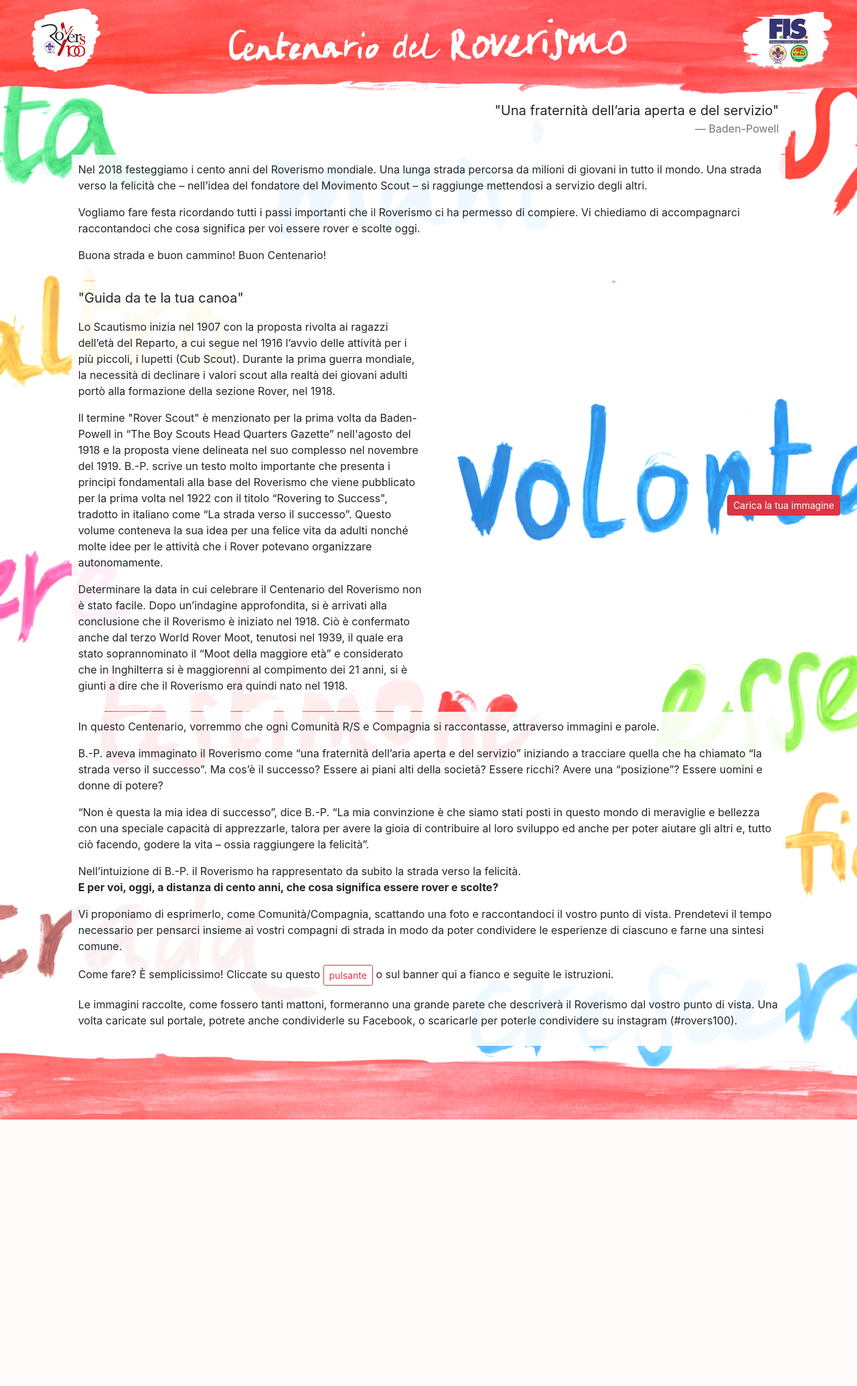
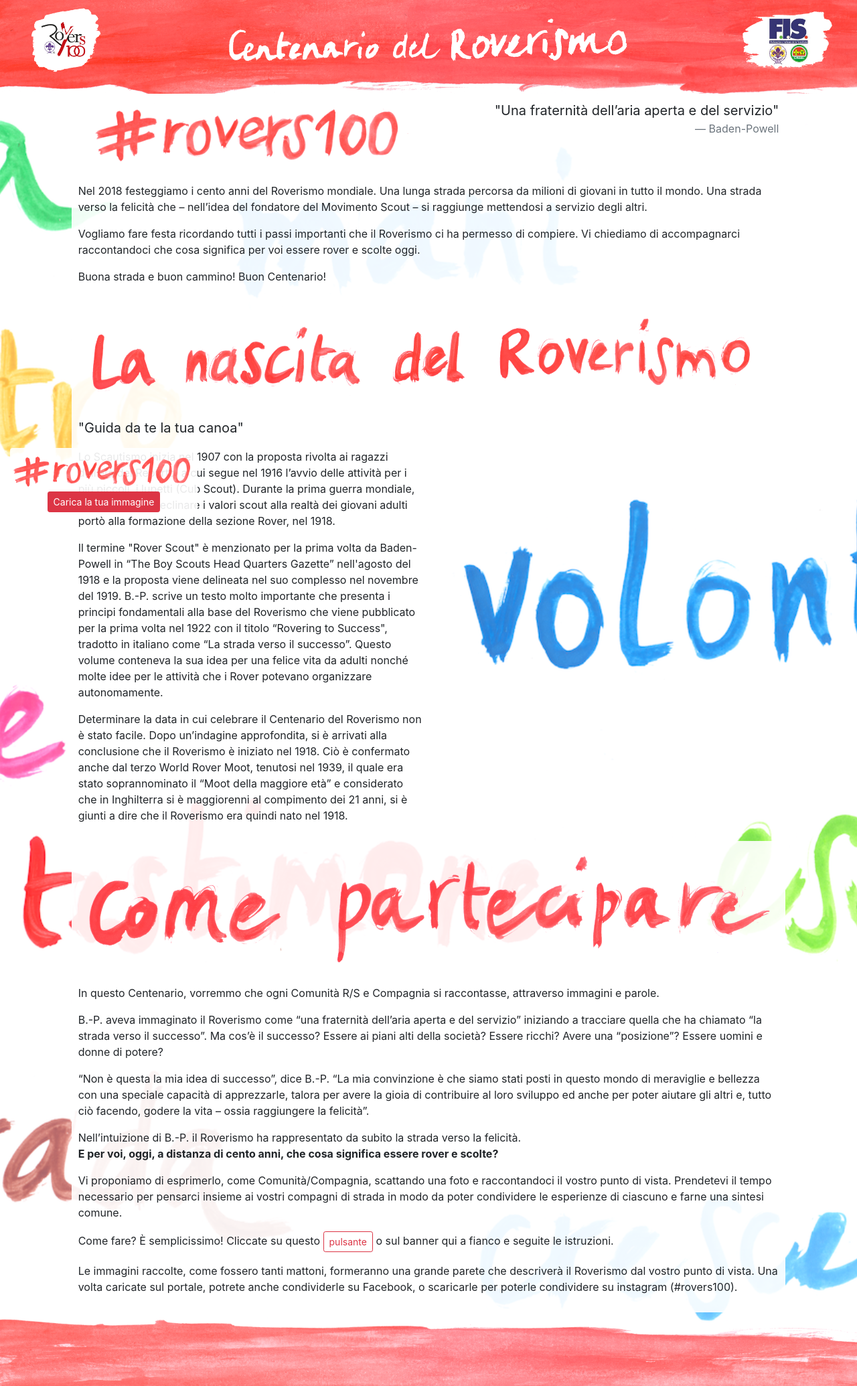
Before and after one commit to concimatteo/RS-100, a PHP site: page /rover100/home.html in a window 1280 px wide. Shown: the whole page at 67% size. Before the commit the page ends 1672 px from the top, so only its background shows below. Run offline with PHP 8.4, Linux system fonts and the light colour scheme; some libraries are stand-ins or nearby versions.

Commit message:
Modifiche home

```diff
--- a/css/style.css
+++ b/css/style.css
@@ -104,6 +104,10 @@
     padding:10px;
 }
 
+.div-layout{
+    background-color: rgba(255, 255, 255, 0.9);
+}
+
 .transparency-col{
     background-color: rgba(255, 255, 255, 0.9);
     padding:10px;
@@ -127,7 +131,8 @@
   .button-fixed-bottom {
     margin-bottom:30px;
     margin-right: 10px;
-    float: right;
+    border-radius: 4px;
+    padding:5px;
   }
 
 @media (max-width:575px){
--- a/home.html
+++ b/home.html
@@ -38,8 +38,8 @@
 
     <!-- Citazione e ashtag-->
     <div class="row justify-content-center">
-        <div class="col-md-5 col-xs-12">
-           <img src="" class="img-fluid">
+        <div class="col-md-5 col-xs-12 p-layout">
+           <img src="img/rovers100.png" class="img-fluid">
         </div>
 
         <div class="col-md-5 col-xs-12 p-layout">
@@ -51,11 +51,6 @@
     </div>
 
 <!-- Titolo prima sezione e contenuto-->
-<div class="row justify-content-center">
-        <div class="col">
-           <img src="" class="img-fluid" >
-        </div>
-</div>
 <div class="row justify-content-center">
 
         <div class="col-md-10 col-xs-12 p-layout">
@@ -69,9 +64,9 @@
 
 <!-- Titolo seconda sezione e contenuto-->
 <div class="row justify-content-center">
-        <div class="col">
-           <img src="" class="img-fluid">
-        </div>
+    <div class="col-md-10 col-xs-12 p-layout">
+       <img src="img/nascita-roverismo.png" class="img-fluid" >
+    </div>
 </div>
 <div class="row justify-content-center">
 
@@ -91,8 +86,8 @@
 
 <!-- Come partecipare-->
 <div class="row justify-content-center">
-        <div class="col">
-           <img src="" class="img-fluid">
+        <div class="col-md-10 col-xs-12 p-layout">
+           <img src="img/come-partecipare.png" class="img-fluid">
         </div>
 </div>
 <div class="row justify-content-center">
@@ -112,11 +107,17 @@
 
 </div>
 
-<div class="row justify-content-center">
-    <div class="col fixed-bottom">
-        <a href="index.html" class="btn btn-danger btn-sm button-fixed-bottom" role="button" >Carica la tua immagine</a>
+<div class="contianer">
+<div class="row">
+    <div class="col-md-offset-9 col-md-3  col-xs-6 fixed-bottom">
+        <div class="div-layout button-fixed-bottom">
+                <div class="row justify-content-center"><img src="img/rovers100.png" class="img-fluid"></div>
+                <div class="row justify-content-center"><a href="index.html" class="btn btn-danger btn-sm" role="button" >Carica la tua immagine</a></div>
+        </div>
     </div>
 </div>
+</div>
+
 
 <!-- Footer -->
 <footer style="background-image: url(img/footer-watercolor.png)" class="background-footer">
--- a/index.html
+++ b/index.html
@@ -49,10 +49,10 @@
 
     <div class="row justify-content-md-center ">
             <div class="col-md-4 p-layout">
-                <p class="corpo-testi"> In questa pagina potete inserire la fotografia o l'immagine che rappresenta la vostra comunità R/S
+                <p class=""> In questa pagina potete inserire la fotografia o l'immagine che rappresenta la vostra comunità R/S
                                         oggi che il <span class="text-danger">roverismo</span> compie <span class="text-danger">cent'anni</span>! <br>Cent'anni di <span class="text-danger">servizio</span>, cent'anni di <span class="text-danger">strada</span>, cent'anni di <span class="text-danger">testimonianza</span>!</p>
 
-                <p class="corpo-testi">Ricordate che l'immagine che inserite deve essere in <span class="text-success">formato quadrato</span>, o risulterà tagliata. <br>Caricando un'immagine dichiarate altresì di avere il consenso dei soggetti ripresi e di cederne i diritti all'Agesci. Per informazione cliccate
+                <p class="">L'immagine che inserite deve essere in <span class="text-success">formato quadrato</span>, o risulterà tagliata. <br>Caricando un'immagine dichiarate altresì di avere il consenso dei soggetti ripresi e di cederne i diritti all'Agesci. Per informazione cliccate
                     <a href="#" data-toggle="popover" data-trigger="focus" title="Cessione diritti fotografici" data-content="Caricando un immagine si dichiara di cedere gratuitamente, a favore dell’AGESCI, con sede in Piazza Pasquale Paoli 18 – 00186 Roma, tutti i diritti, nessuno escluso, relativi alle immagini fotografiche inserite attraverso questo form, in occasione del Centenario del Roverismo. Si autorizza altresì AGESCI, ai sensi del D. Lgs. 196/2003, ad utilizzarle liberamente, per fini istituzionali, e per i quali non spetterà alcun compenso, come, ad esempio, attraverso l’inserimento delle stesse in calendari e/o manifesti e/o cartoline e/o locandine posizionate/i in luoghi pubblici e di notevole visibilità, in pagine web su internet,esposte in occasione di mostre, nonché inserite in filmati e/o libri e/o in altri materiali che potranno essere distribuiti in Italia e all'estero, purché non si ledano l’onore, la reputazione e la dignità delle persone interessate.">qui</a>.
                 </p>
             </div>
```
Also changed, not shown: img/come-partecipare.png (added), img/nascita-roverismo.png (added), img/rovers100.png (added).
